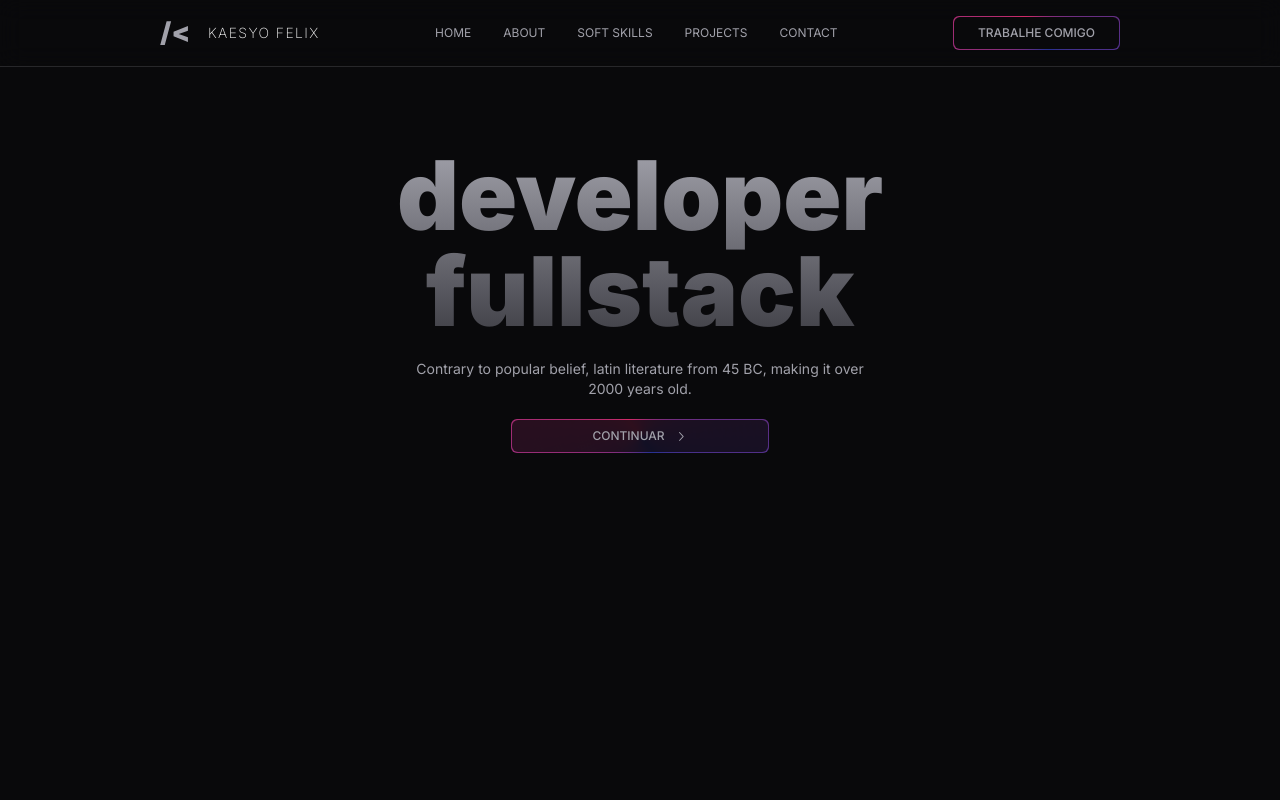
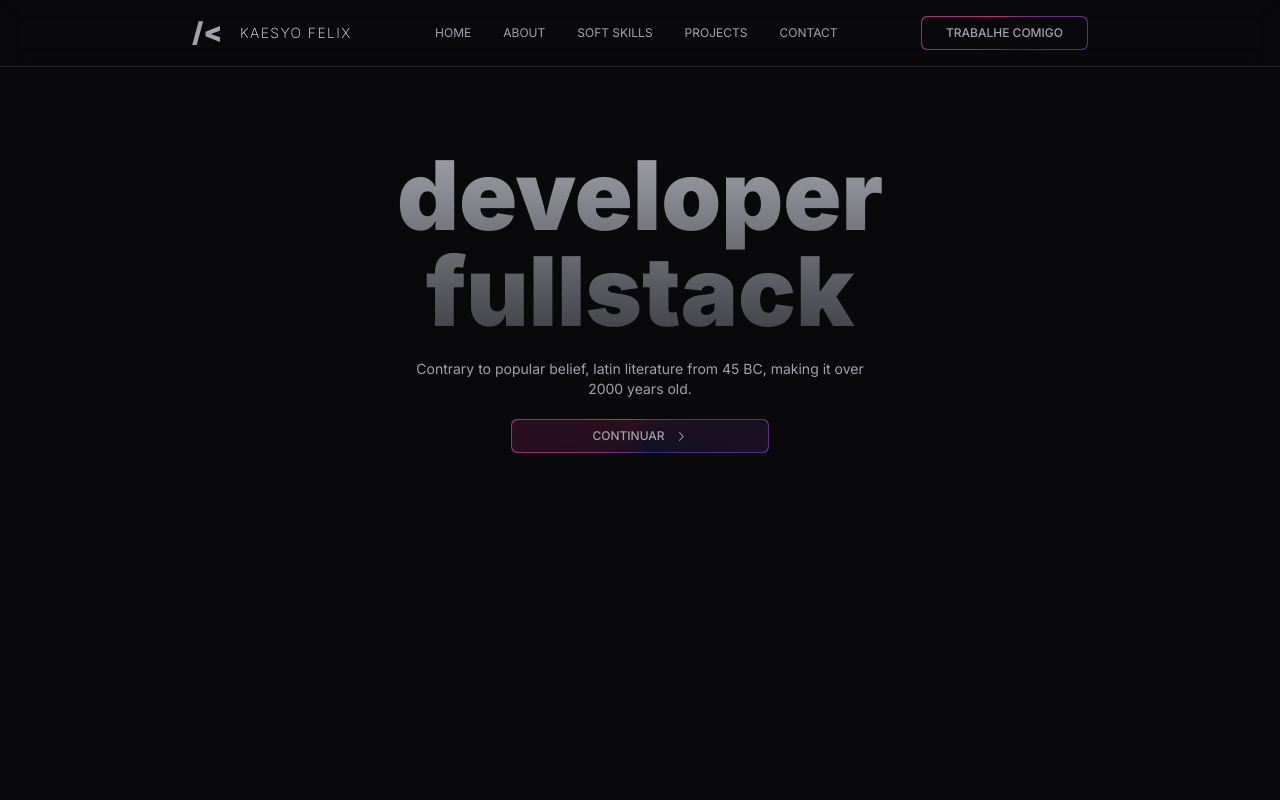
Before and after one commit to KARAUJO1003/portifolio.web.1.4.0, a Next.js app in the folder portifolio/: page / in a window 1280 px wide. Shown: the top 800 px of the page. Built offline with nearby package versions, Linux system fonts and the light colour scheme.

Commit message:
Update header.tsx

```diff
--- a/portifolio/src/app/_components/global/header.tsx
+++ b/portifolio/src/app/_components/global/header.tsx
@@ -9,7 +9,9 @@ export const Header = ({ className }: ComponentPropsDefault) => {
     <header className="w-full border-b sticky top-0 backdrop-blur-md z-50 flex items-center px-40">
       <div
         className={cn(
-          ['flex items-center justify-between mx-auto py-4 gap-8 min-w-full'],
+          [
+            'flex items-center justify-between mx-auto py-4 gap-8 min-w-[896px] ',
+          ],
           className,
         )}
       >
```
